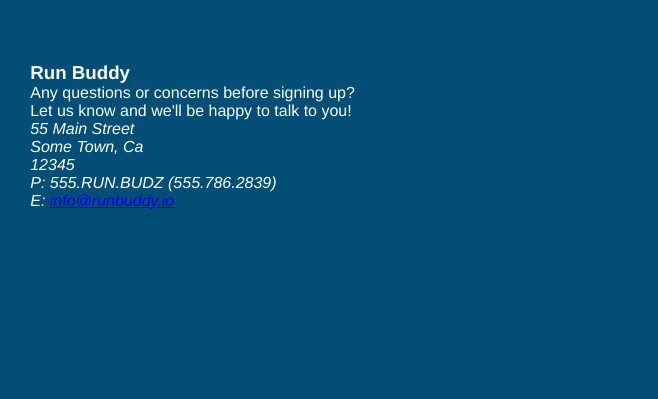
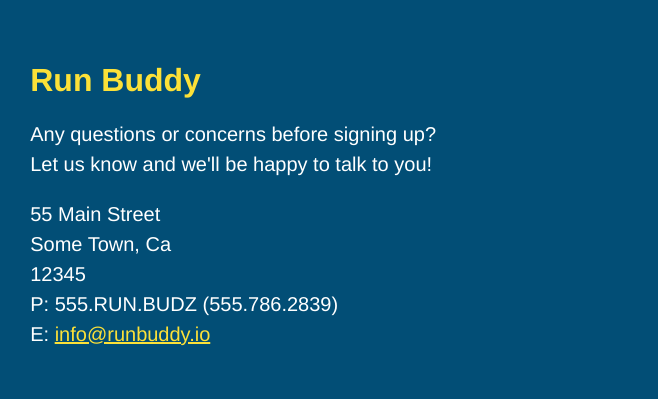
Before and after one commit to Draxion2/run-buddy, a plain HTML site: page index.html in a window 1280 px wide. Shown: the part 4157-4556 px from the top of the page, 622-1280 px from the left. Drawn offline with Linux system fonts and the light colour scheme.

Commit message:
styled reach out

```diff
--- a/assets/css/style.css
+++ b/assets/css/style.css
@@ -207,3 +207,17 @@ section {
     margin: 30px 0 0 30px;
     color: white;
 }
+.contact-info h3 {
+    color: #fce138;
+    font-size: 32px;
+}
+.contact-info p,
+.contact-info address {
+    margin: 20px 0;
+    line-height: 1.5;
+    font-size: 20px;
+    font-style: normal;
+}
+.contact-info a {
+    color: #fce138;
+}
```
